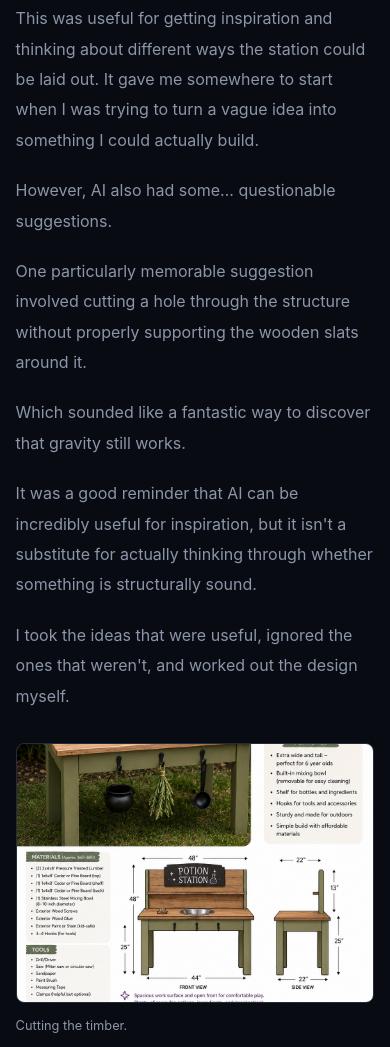
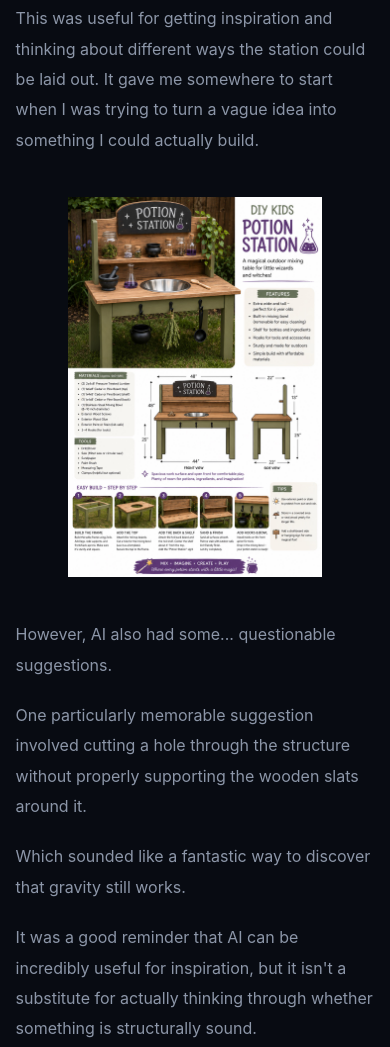
Before and after one commit to AmandaDee/hobby-site, a plain HTML site: page blog/potion-station/potion-station.html in a window 390 px wide. Shown: the part 2110-3157 px from the top of the page. Drawn offline with Linux system fonts and the light colour scheme.

Commit message:
fix: image positioning

```diff
--- a/blog/potion-station/potion-station.html
+++ b/blog/potion-station/potion-station.html
@@ -73,6 +73,13 @@
           <p> This was useful for getting inspiration and thinking about different ways the station could be laid out.
             It gave me somewhere to start when I was trying to turn a vague idea into something I could actually
             build. </p>
+
+          <div class="post-gallery-portrait">
+            <figure><img src="../../assets/blog/potion-station/ai-inspo.jpeg" alt="Cutting timber for the potion station"
+                         loading="lazy">
+            </figure>
+          </div>
+
           <p> However, AI also had some... questionable suggestions. </p>
           <p> One particularly memorable suggestion involved cutting a hole through the structure without properly
             supporting the wooden slats around it. </p>
@@ -80,12 +87,7 @@
           <p> It was a good reminder that AI can be incredibly useful for inspiration, but it isn't a substitute for
             actually thinking through whether something is structurally sound. </p>
           <p> I took the ideas that were useful, ignored the ones that weren't, and worked out the design myself. </p>
-          <div class="post-gallery">
-            <figure><img src="../../assets/blog/potion-station/ai-inspo.jpeg" alt="Cutting timber for the potion station"
-                         loading="lazy">
-              <figcaption> Cutting the timber.</figcaption>
-            </figure>
-          </div>
+
 
         </section>
 
@@ -99,11 +101,13 @@
             supply shop. </p>
           <p> So naturally, when it came time to plan my woodworking project, I used my daughter's Mermaid pen and some
             leftover cardboard. </p>
+          <div class="post-gallery">
             <figure class="post-feature"><img src="../../assets/blog/potion-station/equiptment.jpeg"
                                               alt="Planning the potion station measurements on cardboard using a Mermaid pen"
                                               loading="lazy">
               <figcaption> My highly professional design process: cardboard and a Mermaid pen.</figcaption>
             </figure>
+          </div>
           <p> Honestly, it worked surprisingly well. </p>
           <p> The cardboard gave me something physical to work with, and drawing everything out helped me understand how
             the different pieces needed to fit together before I started cutting wood. </p></section>
@@ -134,19 +138,17 @@
 
         <!-- Building -->
         <section aria-labelledby="building-title"><h2 id="building-title"> Actually building the thing </h2>
+          <div class="post-gallery-portrait">
             <p> This was my first real attempt at making something like this, so there was a lot of learning as I
               went. </p>
-          <p> Measuring, cutting, checking, changing things, checking again and trying not to make any expensive
-            mistakes became the general process. </p>
-          <div class="post-gallery">
             <figure><img src="../../assets/blog/potion-station/in-progress-2.jpeg" alt="The wooden frame of the potion station"
                          loading="lazy">
-              <figcaption> Starting to look like an actual structure.</figcaption>
             </figure>
             <figure><img src="../../assets/blog/potion-station/in-progress.jpeg"
                          alt="Reclaimed wood being used in the potion station" loading="lazy">
-              <figcaption> Giving some reclaimed wood a second life.</figcaption>
             </figure>
+            <p> Measuring, cutting, checking, changing things, checking again and trying not to make any expensive
+              mistakes became the general process. </p>
           </div>
 
         </section> <!-- Mitre saw -->
--- a/css/style.css
+++ b/css/style.css
@@ -711,12 +711,21 @@ footer {
 .post-gallery img {
   display: block;
   width: 100%;
-  height: 400px;
+  height: auto;
   object-fit: cover;
   border: 1px solid var(--border);
   border-radius: 8px;
 }
 
+.post-gallery-portrait img {
+  display: block;
+  float: left;
+  width: 50%;
+  height: 400px;
+  object-fit: contain;
+  padding: 10px;
+
+}
 .post-gallery figure:first-child img {
   height: 420px;
 }
@@ -779,6 +788,13 @@ footer {
   .post-gallery img,
   .post-gallery figure:first-child img {
     height: 260px;
+  }
+  .post-gallery-portrait img {
+    height: auto;
+    max-height: 400px;
+    float: none;
+    width: 100%;
+    margin: 2rem 0;
   }
 }
 
```
Also changed, not shown: blog/birthday-hike/birthday-hike.html (+1 -1 lines). Lines whose indentation alone changed are shown as unchanged.
